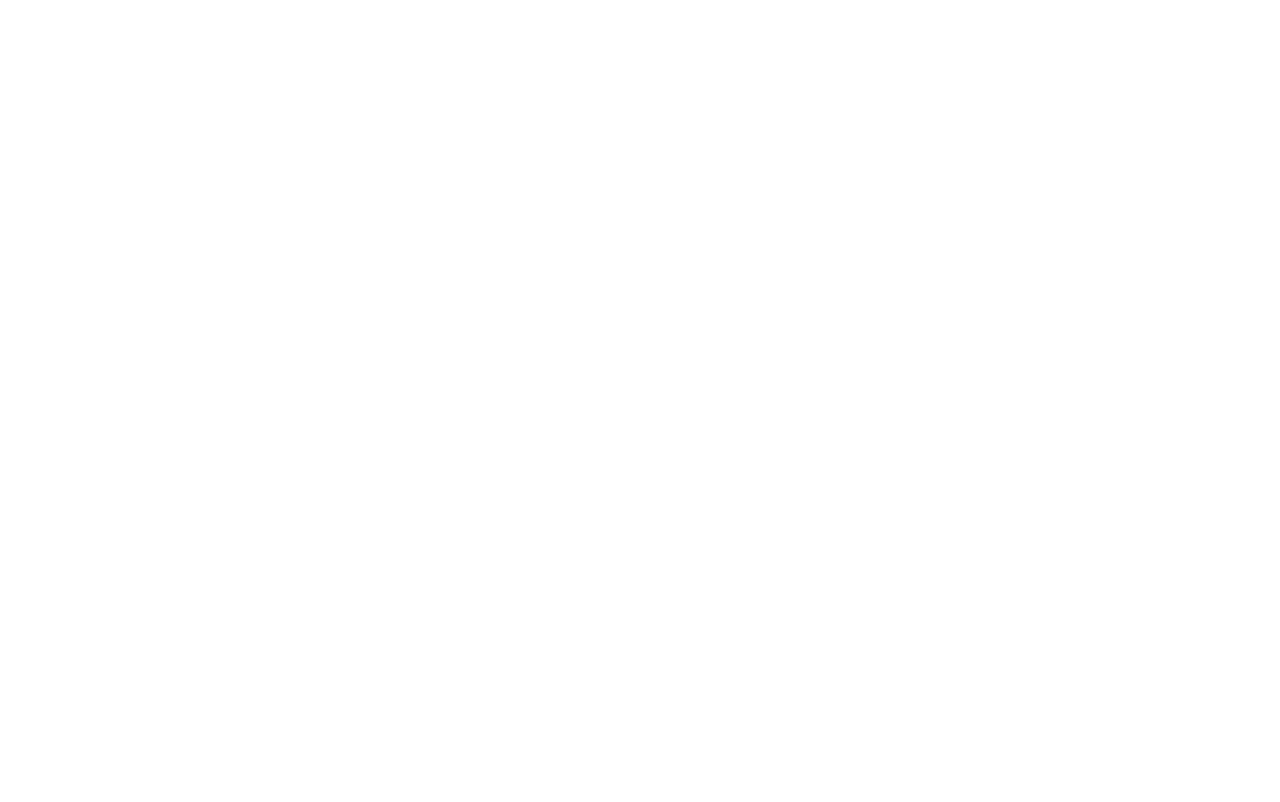
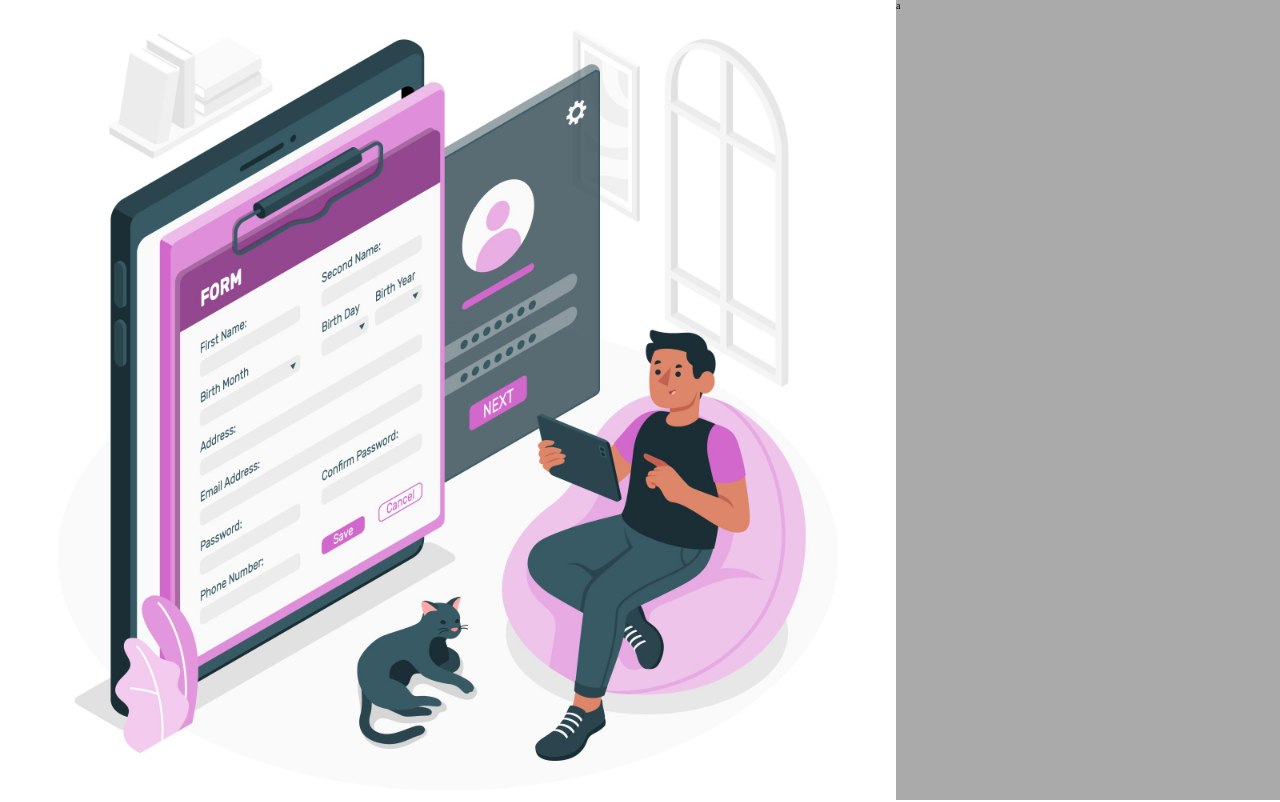
Before and after one commit to gabrielssconceicao/Form-Validator, a plain HTML site: page index.html in a window 1280 px wide. Drawn offline with Linux system fonts and the light colour scheme.

Commit message:
Inicio html

```diff
--- a/index.html
+++ b/index.html
@@ -4,9 +4,16 @@
   <meta charset="UTF-8">
   <meta http-equiv="X-UA-Compatible" content="IE=edge">
   <meta name="viewport" content="width=device-width, initial-scale=1.0">
-  <title>Validador Formulário</title>
+  <link rel="shortcut icon" href="./src/images/form-svgrepo-com.svg" type="image/x-icon">
+  <link rel="stylesheet" href="./src/styles/index.css">
+  <title>Validador de Formulário</title>
 </head>
 <body>
-
+  <main>
+    <div >
+      <img src="./src/images/image_4967621.jpg" alt="Imagem de formulário">
+    </div>
+    <form autocomplete="off">a</form>
+  </main>
 </body>
 </html>
--- /dev/null
+++ b/src/styles/index.css
@@ -0,0 +1,30 @@
+* {
+  padding: 0;
+  margin: 0;
+  box-sizing: border-box;
+}
+
+html {
+  font-size: 62.5%;
+
+}
+
+main {
+  display: flex;
+}
+
+div {
+  flex: 1;
+}
+
+img {
+  width: 100%;
+  height: 100vh;
+  object-fit: contain;
+}
+
+form {
+  width: 30%;
+  height: 100vh;
+  background-color: #aaa;
+}
```
Also changed, not shown: src/images/form-svgrepo-com.svg (added), src/images/image_4967621.jpg (renamed from src/images/4967621.jpg).
